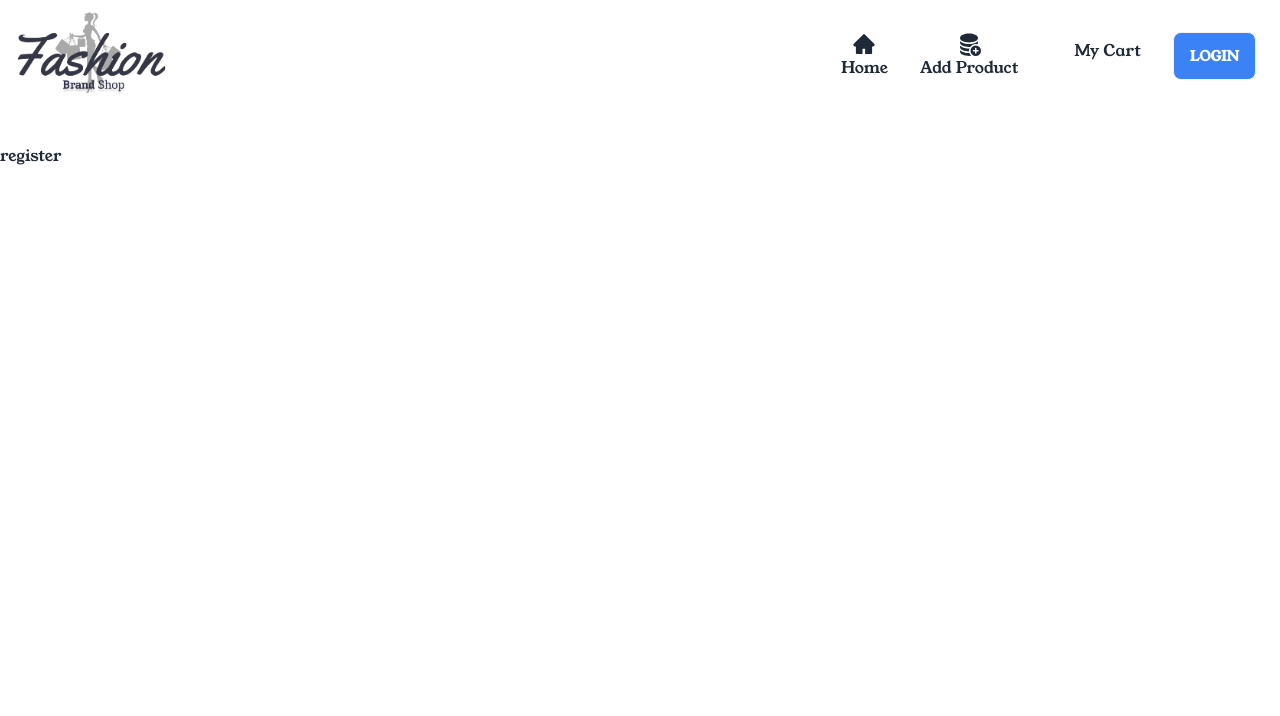
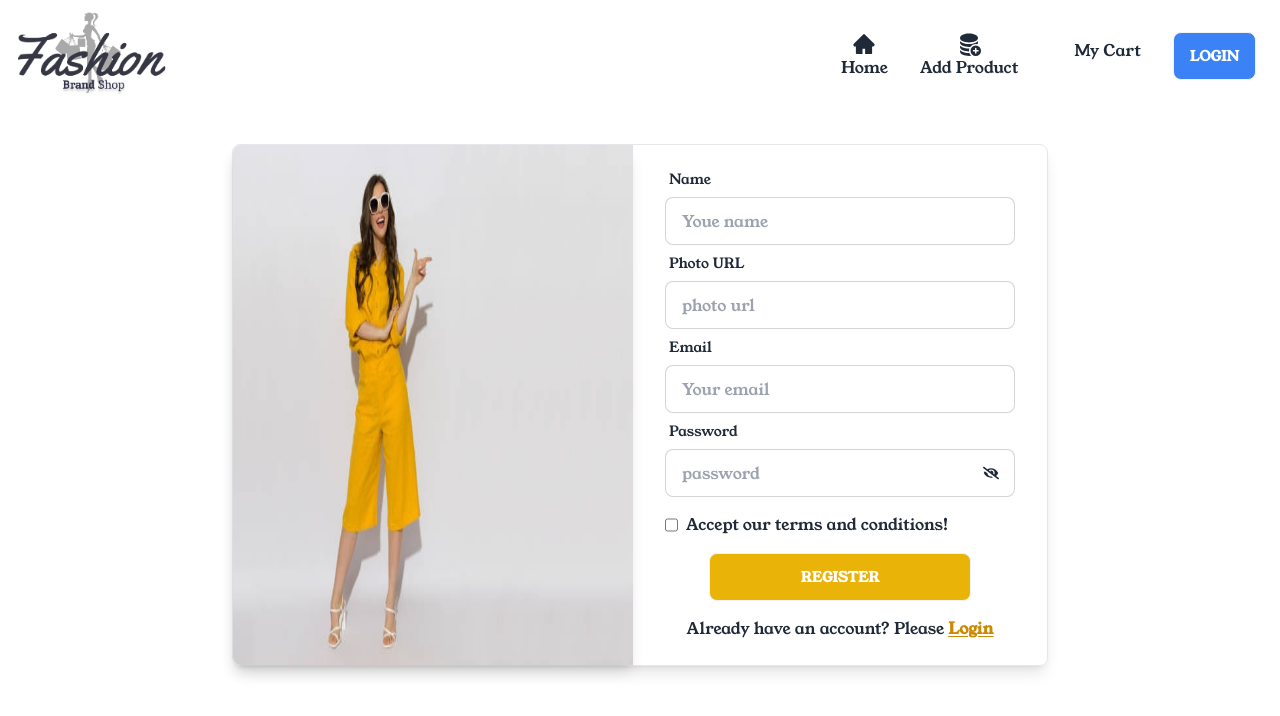
Before and after one commit to Rifa9oct/10_FashionBrandShop-client-side, a React (Vite) app: page /register in a window 1280 px wide. Shown: the top 716 px of the page. Built offline with nearby package versions, Linux system fonts and the light colour scheme; no server answers; some icons are missing.

Commit message:
added register page info

```diff
--- a/src/Pages/Login/Login.jsx
+++ b/src/Pages/Login/Login.jsx
@@ -73,7 +73,7 @@ const Login = () => {
                     </div>
 
                     <div className="form-control w-3/4 mx-auto mt-6">
-                        <button className="text-md btn bg-blue-500 hover:bg-blue-700 text-white font-semibold">Login</button>
+                        <button className="btn bg-blue-500 hover:bg-blue-700 text-white">Login</button>
                     </div>
                     <p className="mt-4 text-center">Do not have an account? Please <Link className="text-blue-500 font-bold underline underline-offset-2" to="/register">Register</Link></p>
                 </form>
--- a/src/Pages/Register/Register.jsx
+++ b/src/Pages/Register/Register.jsx
@@ -1,9 +1,110 @@
+import { useContext, useState } from "react";
+import registerImg from "../../assets/register.jpg"
+import { FaEye, FaEyeSlash } from 'react-icons/fa';
+import { Link } from "react-router-dom";
 
+import Swal from 'sweetalert2';
+import { AuthContext } from "../../AuthProvider/AuthProvider";
+import { updateProfile } from "firebase/auth";
 
 const Register = () => {
+    const { createUser } = useContext(AuthContext);
+    const [showPassword, setShowPassword] = useState(false);
+
+    const handleRegister = e => {
+        e.preventDefault();
+        const name = e.target.name.value;
+        const photoUrl = e.target.photo.value;
+        const email = e.target.email.value;
+        const password = e.target.password.value;
+        const accepted = e.target.terms.checked;
+
+        //password verification
+        if (password.length < 6) {
+            Swal.fire("Opps!", "Password should be at least 6 characters or longer", "error");
+            return;
+        }
+        else if (!/[A-Z]/.test(password)) {
+            Swal.fire("Opps!", "Your password should have at least an uppercase character", "error");
+            return;
+        }
+        else if (!/[^\w]/.test(password)) {
+            Swal.fire("Opps!", "Your password should have at least a special character", "error");
+            return;
+        }
+        else if (!accepted) {
+            Swal.fire("Opps!", "Your should have accepted our terms and condition", "error");
+            return;
+        }
+
+        createUser(email, password)
+            .then(result => {
+                console.log(result.user);
+                Swal.fire("Great!", "Registration successfull", "success");
+                updateProfile(result.user, {
+                    displayName: name,
+                    photoURL: photoUrl
+                })
+                e.target.reset();
+            })
+            .catch(error => {
+                Swal.fire("Opps!", error.message, "error");
+            })
+
+    }
+
     return (
-        <div>
-            <h1>register</h1>
+        <div className="border w-[816px] mx-auto flex items-center justify-center rounded-lg shadow-lg mb-20">
+            <div><img className="w-[400px] h-[520px] rounded-l-lg shadow-lg" src={registerImg} /></div>
+            <div className="w-[350px] mx-8">
+                <form onSubmit={handleRegister}>
+                    <div className="form-control">
+                        <label className="label">
+                            <span className="label-text mt-4">Name</span>
+                        </label>
+                        <input type="text" name="name" placeholder="Youe name" className="input input-bordered" required />
+                    </div>
+                    <div className="form-control">
+                        <label className="label">
+                            <span className="label-text">Photo URL</span>
+                        </label>
+                        <input type="text" name="photo" placeholder="photo url" className="input input-bordered" />
+                    </div>
+                    <div className="form-control">
+                        <label className="label">
+                            <span className="label-text">Email</span>
+                        </label>
+                        <input type="email" name="email" placeholder="Your email" className="input input-bordered" required />
+                    </div>
+                    <div className="form-control">
+                        <label className="label">
+                            <span className="label-text">Password</span>
+                        </label>
+
+                        <div className="relative">
+                            <input
+                                type={showPassword ? "text" : "password"}
+                                name="password" placeholder="password" className="input input-bordered w-full" required />
+                            <span className="absolute top-4 right-4" onClick={() => setShowPassword(!showPassword)}>
+                                {
+                                    showPassword ? <FaEye></FaEye> : <FaEyeSlash></FaEyeSlash>
+                                }
+                            </span>
+                        </div>
+
+                        <div className="flex gap-2 mt-4">
+                            <input type="checkbox" name="terms" />
+                            <label htmlFor="terms">Accept our <a href="#">terms and conditions!</a></label>
+                        </div>
+                    </div>
+
+                    <div className="form-control w-3/4 mt-4 mx-auto">
+                        <button className="btn bg-yellow-500 hover:bg-yellow-600 text-white ">Register</button>
+                    </div>
+
+                    <p className="mt-4 mb-6 text-center">Already have an account? Please <Link className="text-yellow-600 font-bold underline underline-offset-2" to="/login">Login</Link></p>
+                </form>
+            </div>
         </div>
     );
 };
```
Also changed, not shown: src/assets/register.jpg (added).
